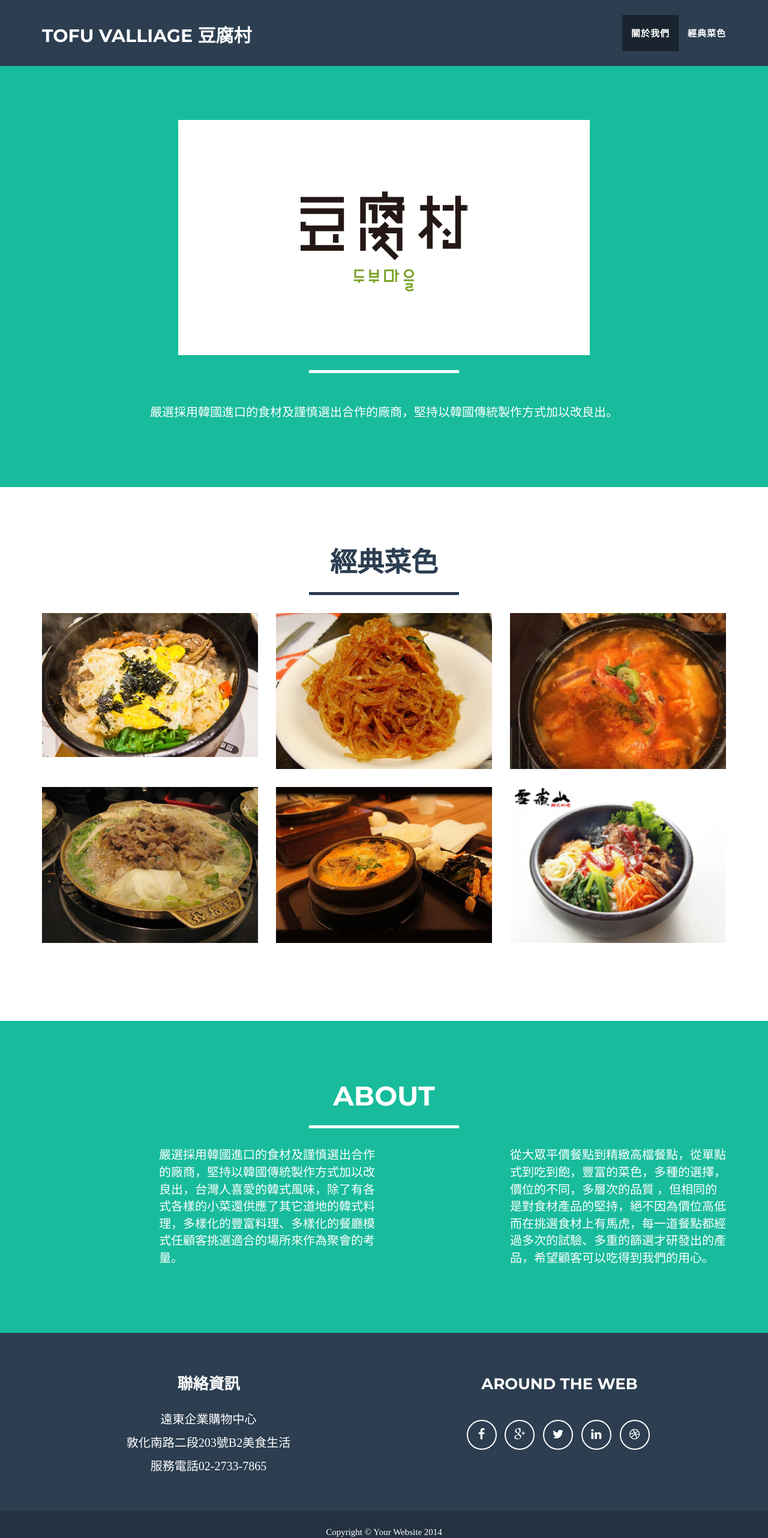
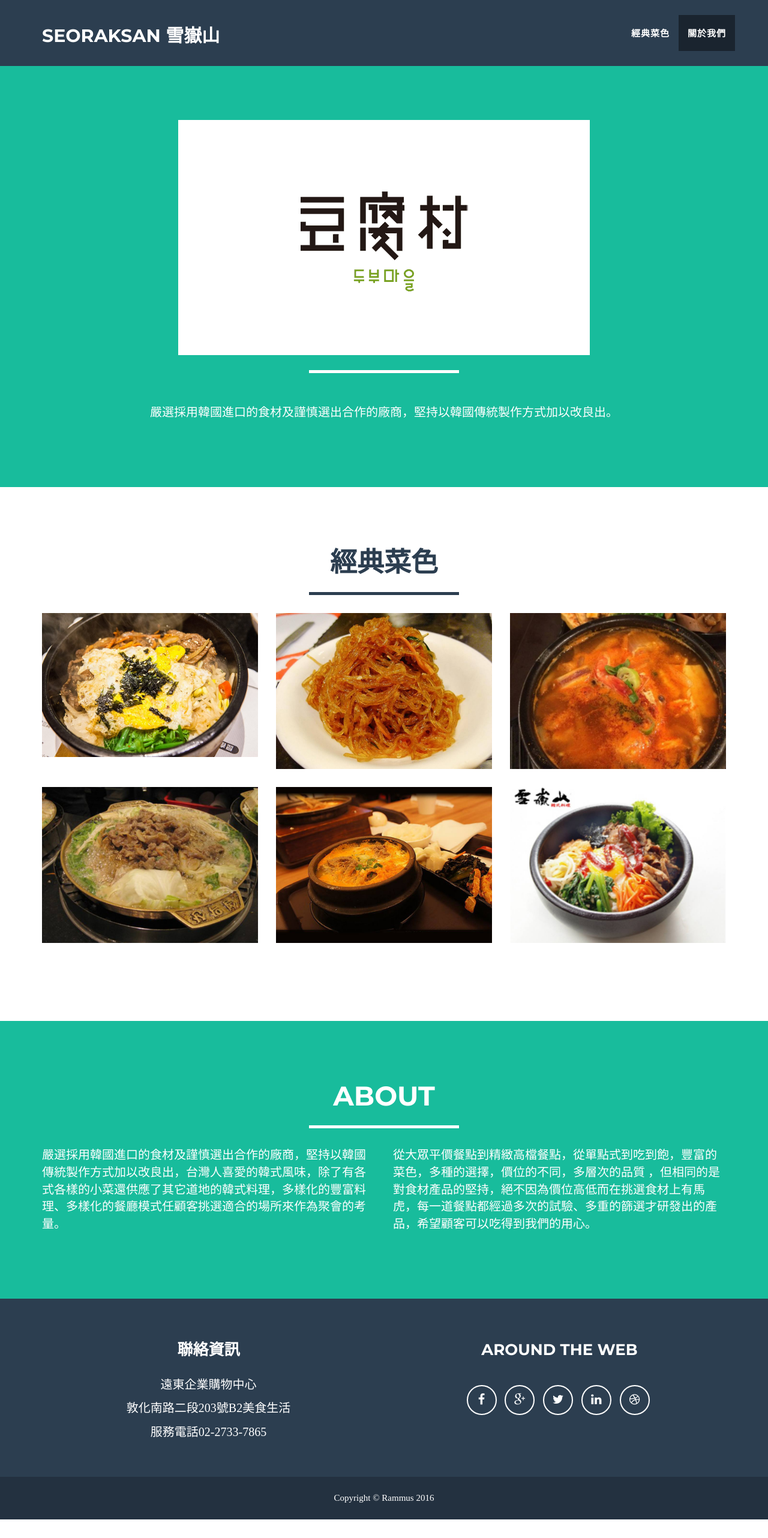
Before and after one commit to RammusXu/Seoraksan, a plain HTML site: page index.html in a window 1280 px wide. Shown: the whole page at 60% size. After the commit the page ends 2533 px from the top, so only its background shows below. Drawn offline with nearby package versions, Linux system fonts and the light colour scheme.

Commit message:
change header from tofu to sepralsan

```diff
--- a/index.html
+++ b/index.html
@@ -7,7 +7,7 @@
     <meta name="viewport" content="width=device-width, initial-scale=1">
     <meta name="description" content="">
     <meta name="author" content="">
-    <title>豆腐村 - 道地韓式料理餐廳</title>
+    <title>雪嶽山 - 道地韓式料理餐廳</title>
     <!-- Bootstrap Core CSS - Uses Bootswatch Flatly Theme: http://bootswatch.com/flatly/ -->
     <link href="css/bootstrap.min.css" rel="stylesheet">
     <!-- Custom CSS -->
@@ -36,7 +36,7 @@
                     <span class="icon-bar"></span>
                     <span class="icon-bar"></span>
                 </button>
-                <a class="navbar-brand" href="#page-top">Tofu valliage 豆腐村</a>
+                <a class="navbar-brand" href="#page-top">Seoraksan 雪嶽山</a>
             </div>
             <!-- Collect the nav links, forms, and other content for toggling -->
             <div class="collapse navbar-collapse" id="bs-example-navbar-collapse-1">
@@ -45,10 +45,10 @@
                         <a href="#page-top"></a>
                     </li>
                     <li class="page-scroll">
-                        <a href="#about">關於我們</a>
+                        <a href="#portfolio">經典菜色</a>
                     </li>
                     <li class="page-scroll">
-                        <a href="#portfolio">經典菜色</a>
+                        <a href="#about">關於我們</a>
                     </li>
                     <!--
                     <li class="page-scroll">
@@ -163,10 +163,10 @@
                 </div>
             </div>
             <div class="row">
-                <div class="col-lg-4 col-lg-offset-2">
+                <div class="col-lg-6">
                     <p>嚴選採用韓國進口的食材及謹慎選出合作的廠商，堅持以韓國傳統製作方式加以改良出，台灣人喜愛的韓式風味，除了有各式各樣的小菜還供應了其它道地的韓式料理，多樣化的豐富料理、多樣化的餐廳模式任顧客挑選適合的場所來作為聚會的考量。</p>
                 </div>
-                <div class="col-lg-4 col-lg-offset-2">
+                <div class="col-lg-6">
                     <p>從大眾平價餐點到精緻高檔餐點，從單點式到吃到飽，豐富的菜色，多種的選擇，價位的不同，多層次的品質 ，但相同的是對食材產品的堅持，絕不因為價位高低而在挑選食材上有馬虎，每一道餐點都經過多次的試驗、多重的篩選才研發出的產品，希望顧客可以吃得到我們的用心。</p>
                 </div>
                 <!-- <div class="col-lg-4">
@@ -278,7 +278,7 @@
             <div class="container">
                 <div class="row">
                     <div class="col-lg-12">
-                        Copyright &copy; Your Website 2014
+                        Copyright &copy; Rammus 2016
                     </div>
                 </div>
             </div>
@@ -306,7 +306,7 @@
                             <h2>香菇烤肉石鍋拌飯</h2>
                             <hr class="star-primary">
                             <img src="img/portfolio/a.jpg" class="img-responsive img-centered" alt="">
-                            <p>這是一隻非常好吃的雞翅，燉了七七四十九天，使用九九八十一種香料。</p>
+                            <p>這是一隻非常好吃的拌飯，燉了七七四十九天，使用九九八十一種香料。</p>
                             <button type="button" class="btn btn-default" data-dismiss="modal"><i class="fa fa-times"></i> Close</button>
                         </div>
                     </div>
@@ -330,7 +330,7 @@
                             <hr class="star-primary">
                             <img src="img/portfolio/b.jpg" class="img-responsive img-centered" alt="">
                             <p>很好吃yo</p>
-                           <!--  <p>Use this area of the page to describe your project. The icon above is part of a free icon set by <a href="https://sellfy.com/p/8Q9P/jV3VZ/">Flat Icons</a>. On their website, you can download their free set with 16 icons, or you can purchase the entire set with 146 icons for only $12!
+                            <!--  <p>Use this area of the page to describe your project. The icon above is part of a free icon set by <a href="https://sellfy.com/p/8Q9P/jV3VZ/">Flat Icons</a>. On their website, you can download their free set with 16 icons, or you can purchase the entire set with 146 icons for only $12!
                             </p>
                             <ul class="list-inline item-details">
                                 <li>Client:
```
